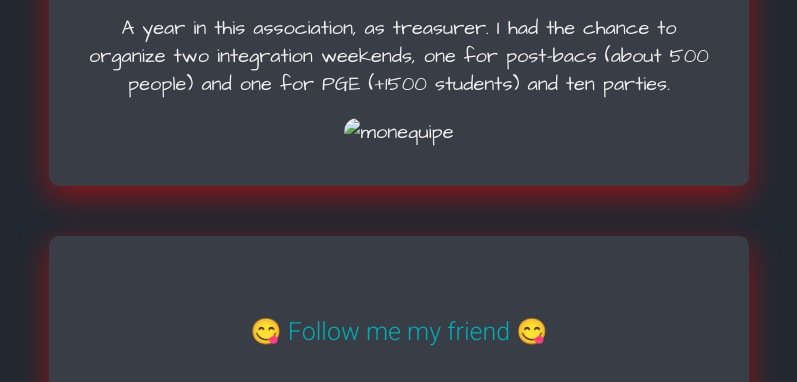
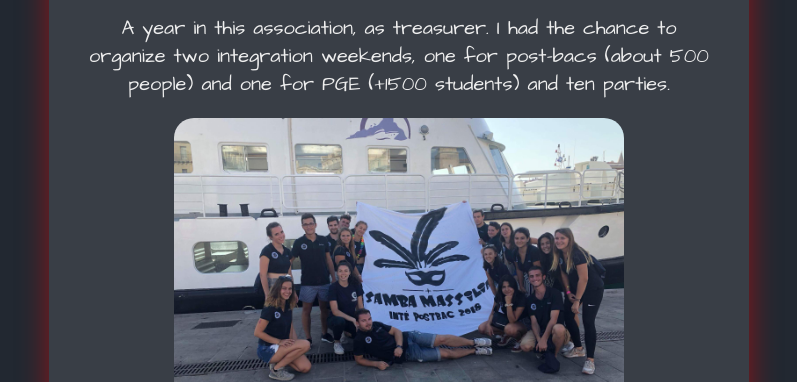
Before and after one commit to paoliantoine/pao.github.io, a plain HTML site: page index.html in a window 1280 px wide. Shown: the part 1610-1992 px from the top of the page, without its empty margins (241-1038 px from the left). Drawn offline with Linux system fonts and the light colour scheme.

Commit message:
Update index.html

```diff
--- a/index.html
+++ b/index.html
@@ -45,7 +45,7 @@
  			<div class="card-darkgrey">
  				<h4>🔵 My year in the BDE ⚪️</h4>
  				<p>A year in this association, as treasurer. I had the chance to organize two integration weekends, one for post-bacs (about 500 people) and one for PGE (+1500 students) and ten parties.</p>
- 				<img src="images/équipe.jpg" width="450px" alt="monequipe" id="equipe">
+ 				<img src="images/equipe.jpg" width="450px" alt="monequipe" id="equipe">
  			</div>
 
 			<div class="card-darkgrey">
```
